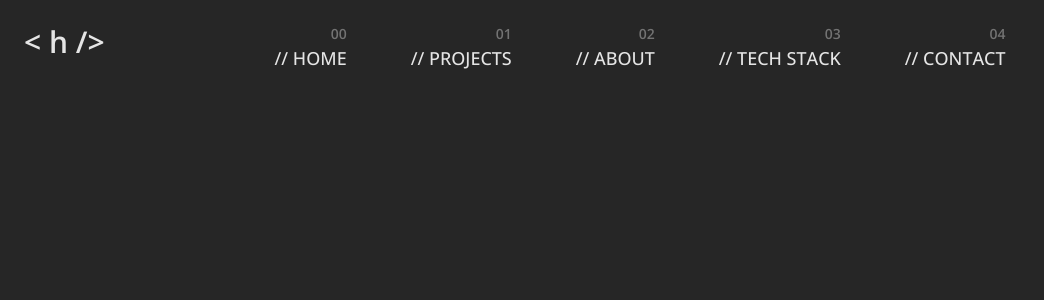
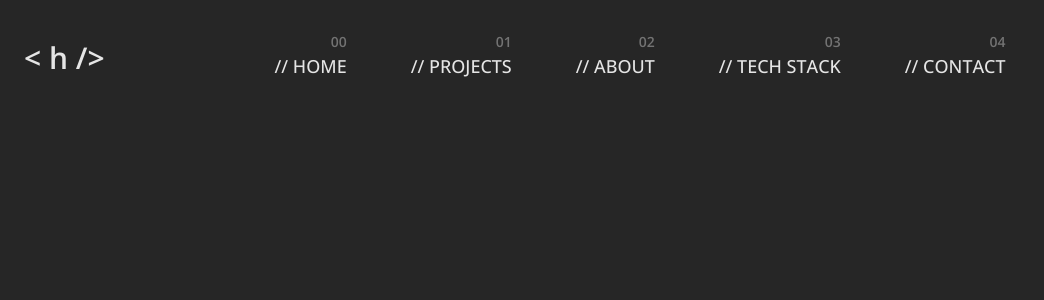
Before and after one commit to hojinchang/portfolio, a React (Vite) app: page / in a window 1280 px wide. Shown: the top 300 px of the page, without its empty margins (0-1044 px from the left). Built offline with nearby package versions, Linux system fonts and the light colour scheme; a web font is replaced by a local one.

Commit message:
Fix header padding in desktop and mobile mode

```diff
--- a/src/components/header/Header.tsx
+++ b/src/components/header/Header.tsx
@@ -1,10 +1,14 @@
 import { FC } from "react";
+import { useSelector } from "react-redux";
 import { NavLink } from "react-router-dom";
 
+import { RootState } from "../../store/store";
+
 const Header: FC = () => {
+    const isMobile = useSelector((state: RootState) => state.isMobile.isMobile);
 
     return (
-        <div className="relative flex p-6 bg-neutral-800 z-100">
+        <div className={`relative flex bg-neutral-800 z-100 ${isMobile ? "p-6" : "px-6 pt-10 pb-5"}`}>
             <header className="w-full">
                 <NavLink to="/">
                     <h1 className="text-3xl text-neutral-200 font-semibold"><span>{"< h "}</span><span>{"/>"}</span></h1>
--- a/src/components/header/Nav.tsx
+++ b/src/components/header/Nav.tsx
@@ -8,7 +8,7 @@ const Nav:FC = () => {
 
     return (
         <div className="flex justify-center">
-            <nav className={`absolute z-10 ${isMobile ? "bg-neutral-800 w-full bottom-0 px-2 py-4 border-t border-neutral-700 shadow-top-shadow" : "top-0 p-6"}`}>
+            <nav className={`absolute z-10 ${isMobile ? "bg-neutral-800 w-full bottom-0 px-2 py-4 border-t border-neutral-700 shadow-top-shadow" : "top-0 p-8"}`}>
                 <ul className="flex justify-center gap-2 3xs:gap-4 2xs:gap-8 xs:gap-12 sm:gap-16 md:gap-6 lg:gap-16">
                     <li>
                         <a href="#" className="nav-link">
```
